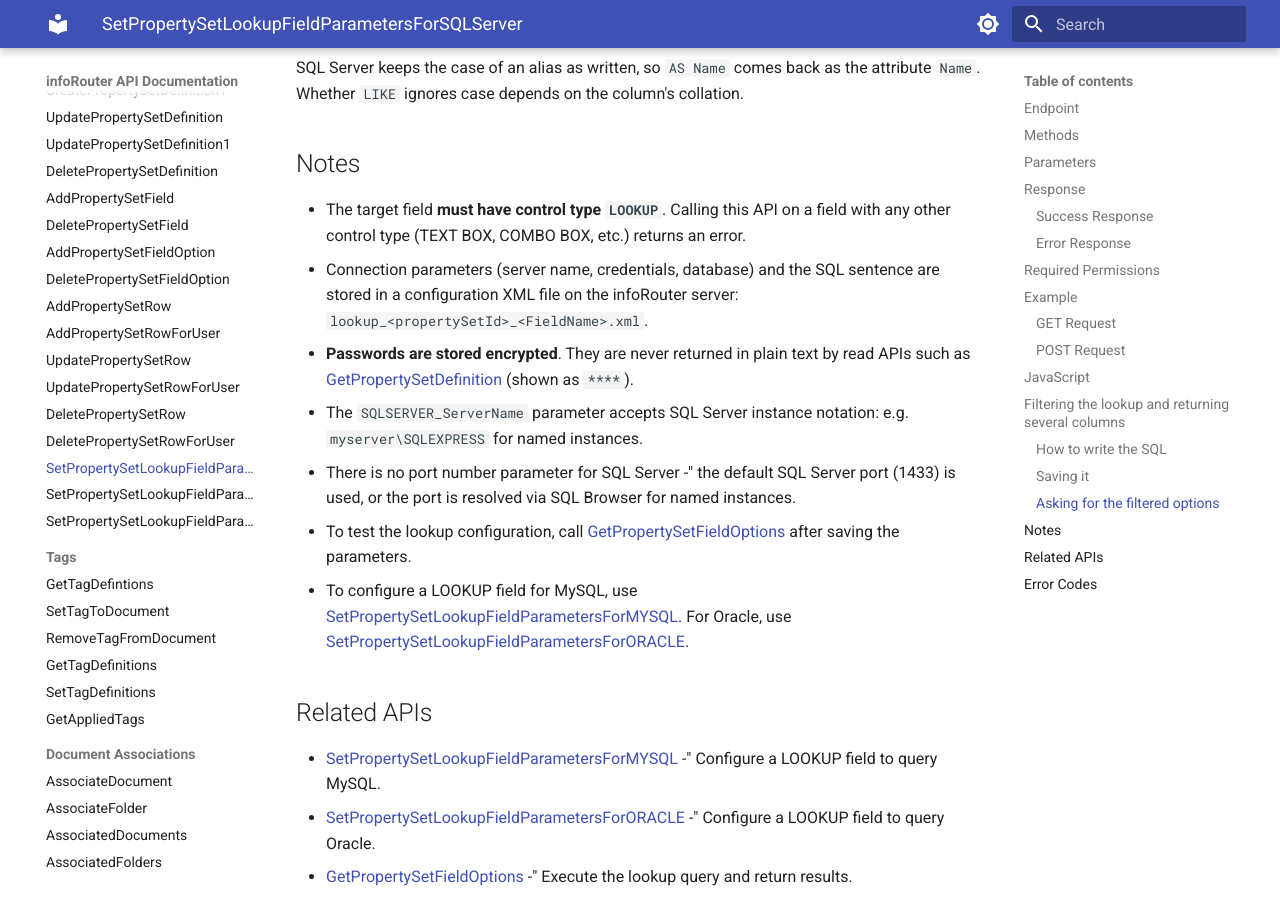
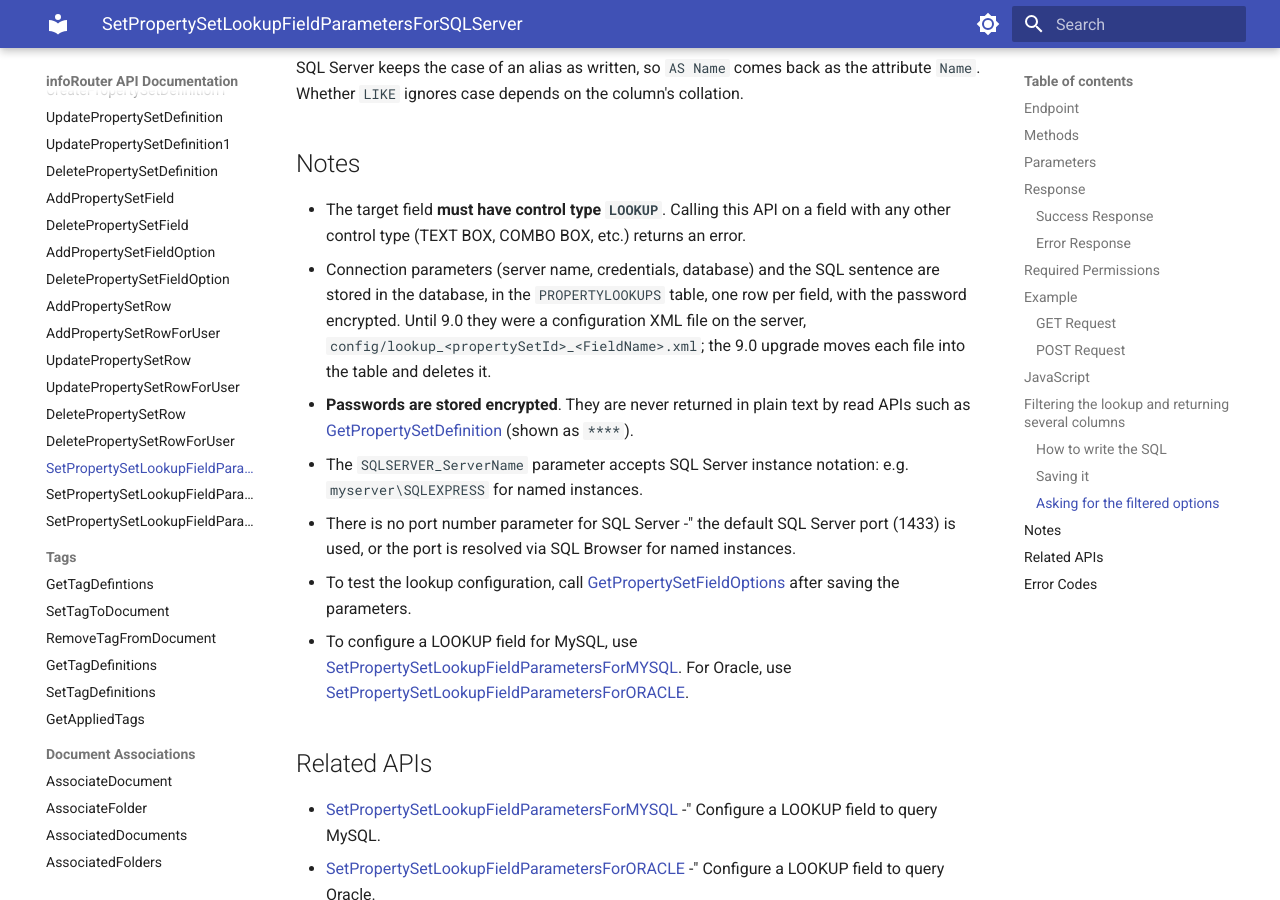
Before and after one commit to inforouter/apidocs, an MkDocs documentation site: the page built from docs/SetPropertySetLookupFieldParametersForSQLServer.md, in a window 1280 px wide and 900 px high, scrolled down 6263 px. Built offline with MkDocs 1.6.1 and Material for MkDocs 9.7.7, drawn with Linux system fonts in a browser that asks for light colours; some of the changed text lies outside the part shown.

Commit message:
Lookup field pages: the lookup definition is stored in the PROPERTYLOOKUPS table from 9.0, not a config file
Co-Authored-By: Claude Opus 5.5 <noreply@anthropic.com>

````diff
--- a/docs/SetPropertySetLookupFieldParametersForSQLServer.md
+++ b/docs/SetPropertySetLookupFieldParametersForSQLServer.md
@@ -92,8 +92,8 @@ async function call(action, params) {
 }
 ```
 
-Points a field at a SQL Server query. The parameters are written to
-`config/lookup_<propertySetId>_<FIELDNAME>.xml` and **the connection is never tested**, so a server
+Points a field at a SQL Server query. The parameters are written to the
+`PROPERTYLOOKUPS` table and **the connection is never tested**, so a server
 that does not exist and a sentence that is not SQL are both accepted.
 
 ```javascript
@@ -259,7 +259,7 @@ SQL Server keeps the case of an alias as written, so `AS Name` comes back as the
 ## Notes
 
 - The target field **must have control type `LOOKUP`**. Calling this API on a field with any other control type (TEXT BOX, COMBO BOX, etc.) returns an error.
-- Connection parameters (server name, credentials, database) and the SQL sentence are stored in a configuration XML file on the infoRouter server: `lookup_<propertySetId>_<FieldName>.xml`.
+- Connection parameters (server name, credentials, database) and the SQL sentence are stored in the database, in the `PROPERTYLOOKUPS` table, one row per field, with the password encrypted. Until 9.0 they were a configuration XML file on the server, `config/lookup_<propertySetId>_<FieldName>.xml`; the 9.0 upgrade moves each file into the table and deletes it.
 - **Passwords are stored encrypted**. They are never returned in plain text by read APIs such as [GetPropertySetDefinition](GetPropertySetDefinition.md) (shown as `****`).
 - The `SQLSERVER_ServerName` parameter accepts SQL Server instance notation: e.g. `myserver\SQLEXPRESS` for named instances.
 - There is no port number parameter for SQL Server -" the default SQL Server port (1433) is used, or the port is resolved via SQL Browser for named instances.
````
Also changed, not shown: docs/DeletePropertySetDefinition.md (+1 -1 lines), docs/DeletePropertySetField.md (+1 -1 lines), docs/SetPropertySetLookupFieldParametersForMYSQL.md (+1 -1 lines), docs/SetPropertySetLookupFieldParametersForORACLE.md (+1 -1 lines).
